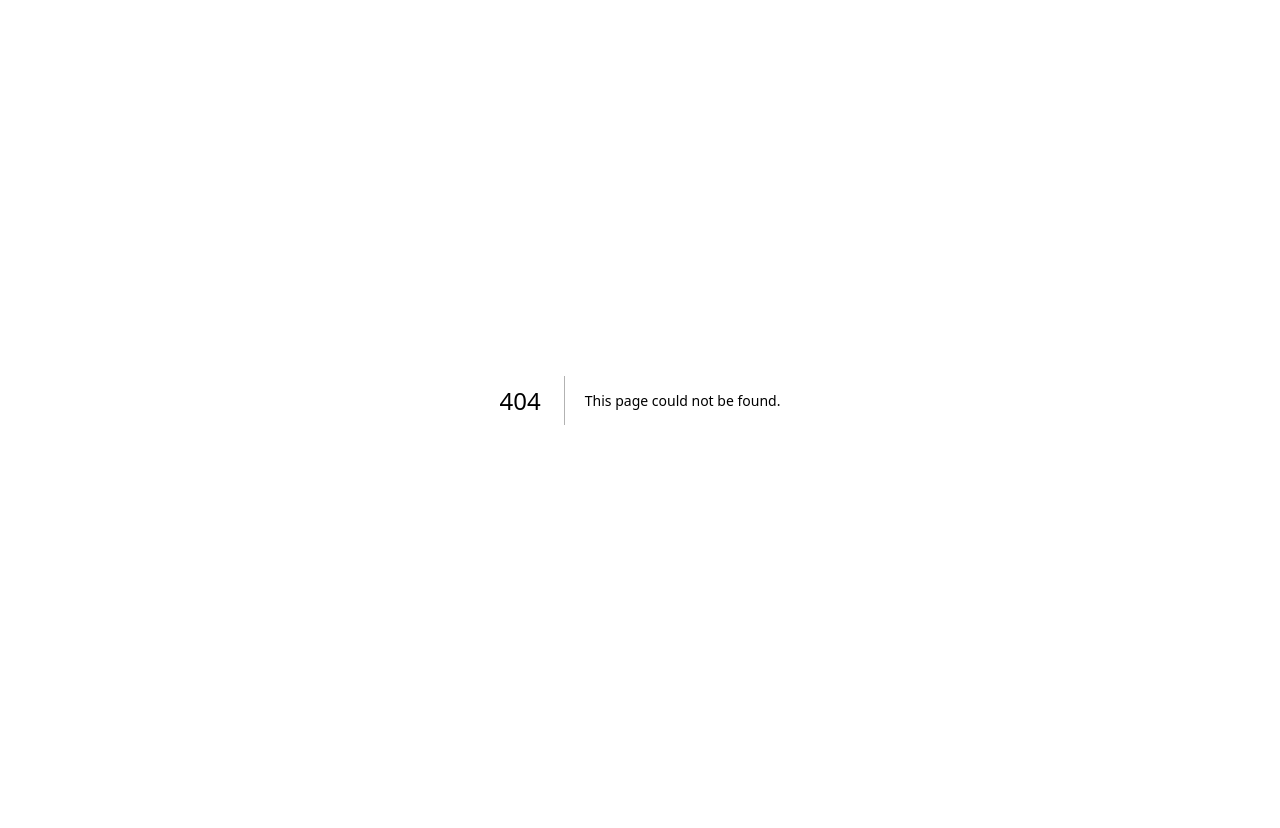
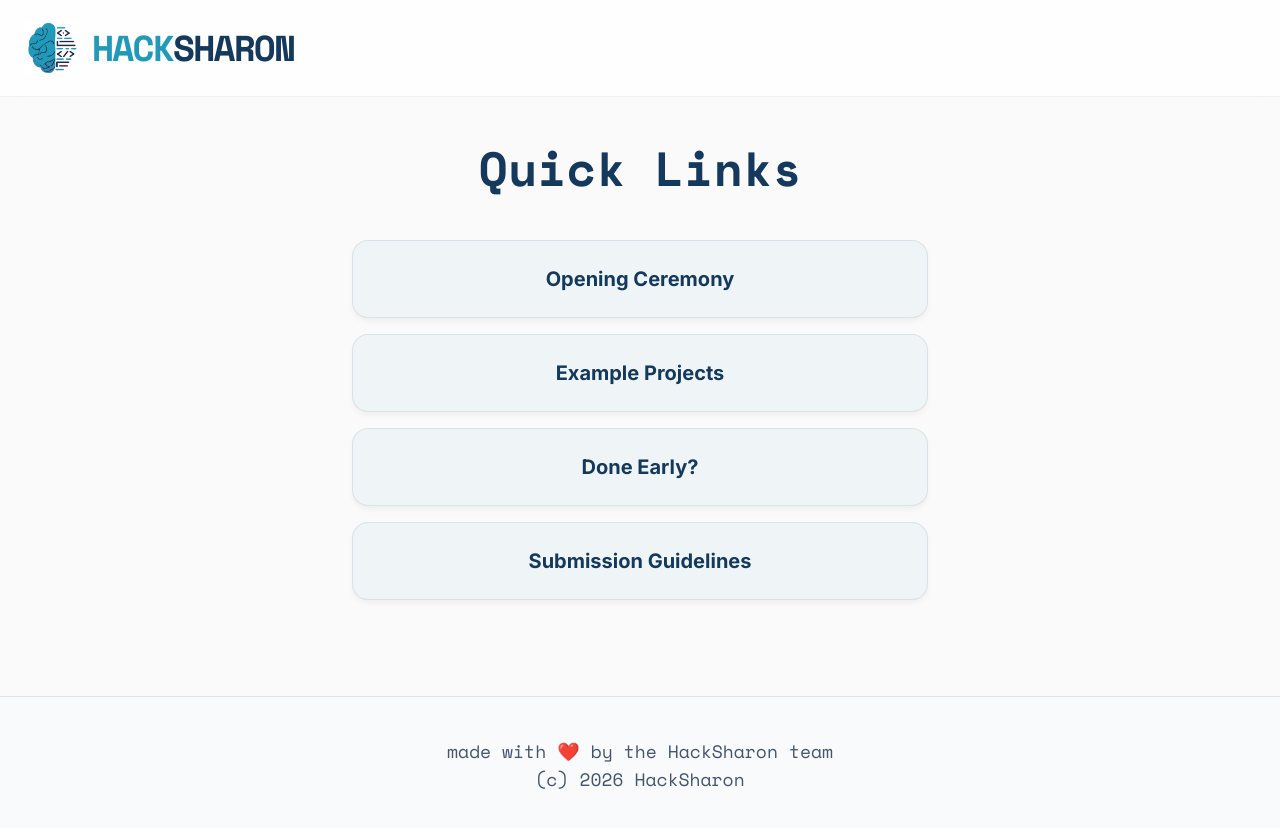
Before and after one commit to hacksharon/hacksharon-2026, a Next.js app: page /go in a window 1280 px wide. Before the commit this address had no page. Shown: the top 828 px of the page. Before the commit the page ends 800 px from the top, so only its background shows below. Built offline with nearby package versions, Linux system fonts and the light colour scheme.

Commit message:
Create /go and /archive pages

```diff
--- /dev/null
+++ b/src/app/go/page.tsx
@@ -0,0 +1,95 @@
+"use client";
+
+import { motion, AnimatePresence } from "framer-motion";
+import { ArrowRight, Code2, Users, Trophy, Plus, Minus } from "lucide-react";
+import Image from "next/image";
+import Link from "next/link";
+import { useState, useEffect } from "react";
+
+const Logo = ({ size = "text-xl" }: { size?: string }) => (
+    <div
+        className={`${size} font-mono font-bold tracking-tighter leading-none`}
+    >
+        <span className="text-brand-teal">HACK</span>
+        <span className="text-brand-blue">SHARON</span>
+    </div>
+);
+
+const Nav = () => (
+    <nav className="fixed top-0 w-full z-50 glass-nav">
+        <div className="max-w-7xl mx-auto px-6 h-24 flex items-center justify-between">
+            <div className="flex items-center gap-3">
+                <div className="relative w-10 h-10 sm:w-14 sm:h-14">
+                    <Image
+                        src="/brandmark.png"
+                        alt="HackSharon Logo"
+                        fill
+                        className="object-contain"
+                        priority
+                    />
+                </div>
+                <Logo size="text-2xl sm:text-4xl" />
+            </div>
+        </div>
+    </nav>
+);
+
+const Links = () => {
+    const links = [
+        {
+            href: "",
+            name: "Opening Ceremony",
+        },
+        {
+            href: "",
+            name: "Example Projects",
+        },
+        {
+            href: "",
+            name: "Done Early?",
+        },
+        {
+            href: "",
+            name: "Submission Guidelines",
+        },
+    ];
+
+    return (
+        <section id="links" className="my-24 px-6 relative scroll-mt-32">
+            <div className="max-w-2xl mx-auto text-center content-center space-y-6">
+                <h2 className="font-mono text-3xl sm:text-5xl font-bold mb-12 text-brand-blue">
+                    Quick Links
+                </h2>
+                <div className="flex flex-col gap-4">
+                    {links.map((item) => (
+                        <Link
+                            href={item.href}
+                            className="w-xl mx-auto glass-card p-6 overflow-hidden rounded-2xl border border-slate-200/50 bg-white/50 cursor-pointer font-bold text-xl text-brand-blue hover:text-brand-teal transition-colors"
+                        >
+                            {item.name}
+                        </Link>
+                    ))}
+                </div>
+            </div>
+        </section>
+    );
+};
+
+export default function Home() {
+    return (
+        <main className="min-h-screen flex flex-col">
+            <Nav />
+
+            <div className="flex-1 pt-12">
+                <Links />
+            </div>
+
+            <section className="text-center w-full mt-auto">
+                <p className="text-slate-600 text-sm sm:text-lg py-10 mb-0 border-t border-black/10 font-mono bg-gray-50">
+                    made with ❤️ by the HackSharon team <br /> (c) 2026
+                    HackSharon
+                </p>
+            </section>
+        </main>
+    );
+}
--- a/src/app/layout.tsx
+++ b/src/app/layout.tsx
@@ -15,7 +15,7 @@ const spaceMono = Space_Mono({
 
 export const metadata: Metadata = {
     title: "HackSharon 2026",
-    description: "Build the future.",
+    description: "A beginner-friendly hackathon open to all Sharon students.",
 };
 
 export default function RootLayout({
--- a/src/app/page.tsx
+++ b/src/app/page.tsx
@@ -30,7 +30,7 @@ const Nav = () => (
                         priority
                     />
                 </div>
-                <Logo size="text-2xl md:text-4xl" />
+                <Logo size="text-2xl sm:text-4xl" />
             </div>
 
             <div className="hidden lg:flex gap-8 text-sm font-medium text-slate-600">
@@ -175,7 +175,7 @@ const Hero = () => (
                 initial={{ opacity: 0, y: 20 }}
                 animate={{ opacity: 1, y: 0 }}
                 transition={{ delay: 0.3 }}
-                className="flex m-7 flex-col sm:flex-row gap-4 justify-center"
+                className="flex m-7 flex-col max-w-100 mx-auto sm:flex-row gap-4 justify-center"
             >
                 <Link
                     href="https://forms.gle/N5n6Pxi755HQ8DzRA"
@@ -208,7 +208,7 @@ const About = () => (
                     whileHover={{ scale: 1.02 }}
                     className="glass-card col-span-1 p-8 rounded-3xl"
                 >
-                    <Code2 className="mb-4 text-emerald-500" size={32} />
+                    <Code2 className="mb-4 text-brand-teal" size={32} />
                     <h3 className="text-xl font-bold text-brand-blue">
                         Learn!
                     </h3>
@@ -221,7 +221,7 @@ const About = () => (
                     whileHover={{ scale: 1.02 }}
                     className="glass-card col-span-1 p-8 rounded-3xl"
                 >
-                    <Users className="mb-4 text-emerald-500" size={32} />
+                    <Users className="mb-4 text-brand-teal" size={32} />
                     <h3 className="text-xl font-bold text-brand-blue">
                         Build!
                     </h3>
@@ -234,7 +234,7 @@ const About = () => (
                     whileHover={{ scale: 1.02 }}
                     className="glass-card col-span-1 p-8 rounded-3xl"
                 >
-                    <Trophy className="mb-4 text-emerald-500" size={32} />
+                    <Trophy className="mb-4 text-brand-teal" size={32} />
                     <h3 className="text-xl font-bold text-brand-blue">Win!</h3>
                     <p className="text-slate-600 text-md mt-2">
                         The best projects will earn trophies and other exciting
@@ -583,6 +583,8 @@ const Resources = () => (
     </section>
 );
 
+const Archive = () => <section></section>;
+
 export default function Home() {
     return (
         <main className="min-h-screen">
@@ -594,8 +596,8 @@ export default function Home() {
             <Sponsors />
             <Resources />
 
-            <section className="text-center">
-                <p className="text-slate-600 text-sm sm:text-lg py-10 mb-0 border-t-black/10 border-t font-mono bg-gray-50">
+            <section className="text-center w-full mt-auto">
+                <p className="text-slate-600 text-sm sm:text-lg py-10 mb-0 border-t border-black/10 font-mono bg-gray-50">
                     made with ❤️ by the HackSharon team <br></br> (c) 2026
                     HackSharon
                 </p>
```
Also changed, not shown: src/app/archive/page.tsx (added).
